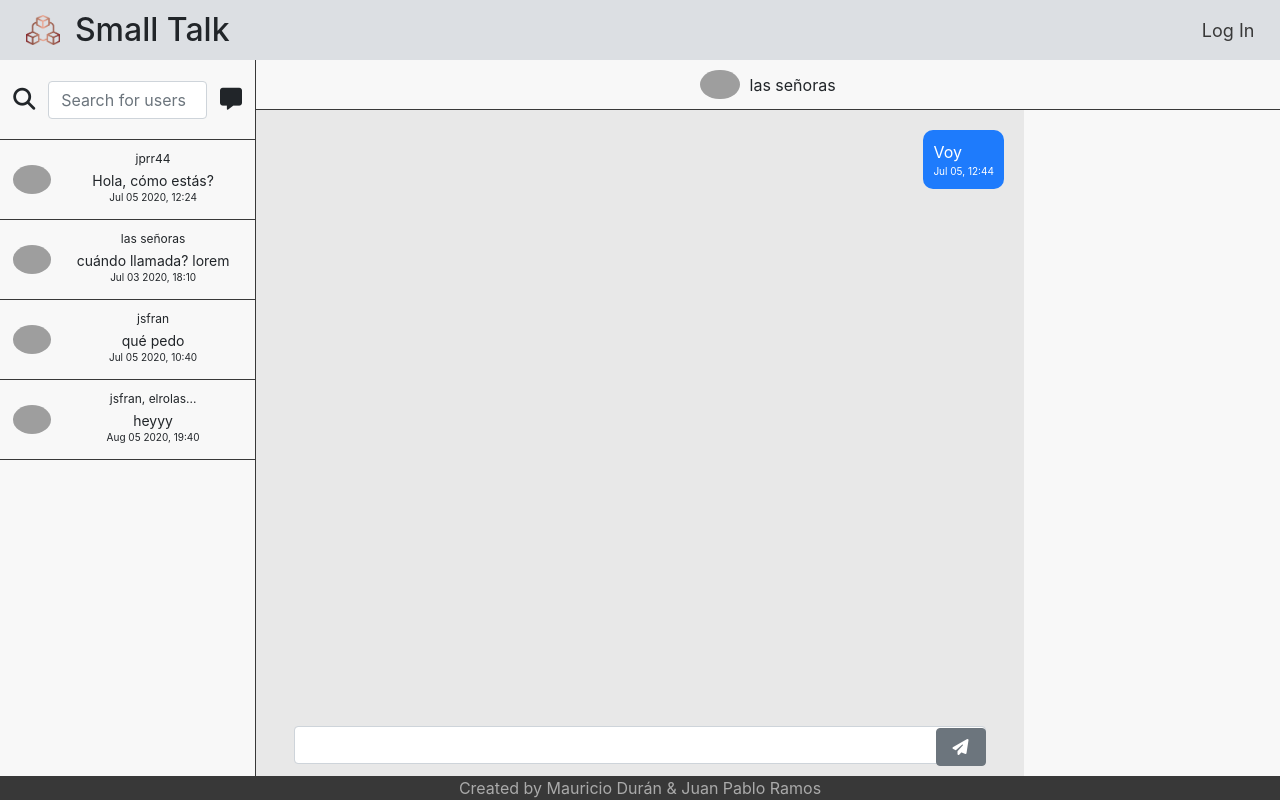
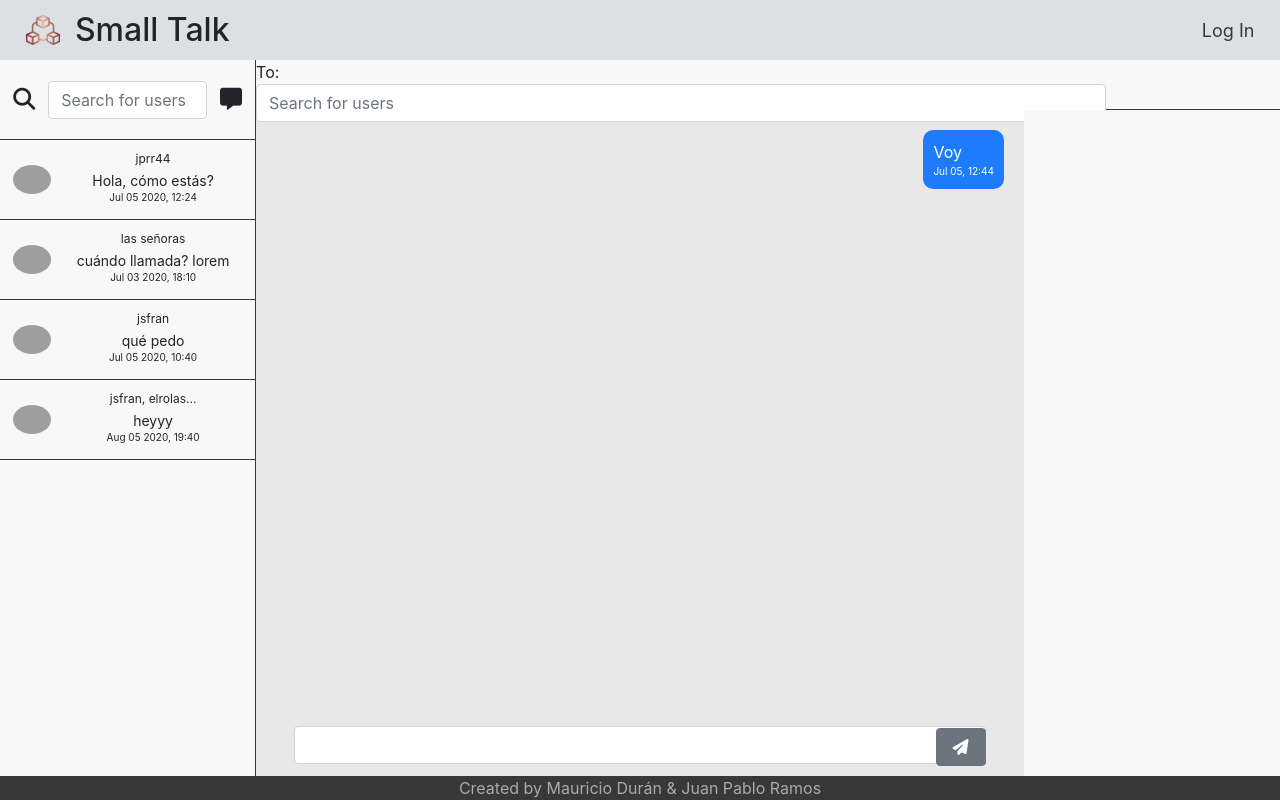
Before and after one commit to mauduran/Live-Chat-App, a React (Create React App) app: page /messages in a window 1280 px wide. Both pictures are taken after a click on the element 127 px from the left and 260 px from the top of the page. Built offline with nearby package versions, Linux system fonts and the light colour scheme; grey boxes are pictures that could not be loaded.

Commit message:
Created component ConvoBar

```diff
--- a/src/components/Messages/ActiveChat/ActiveChat.js
+++ b/src/components/Messages/ActiveChat/ActiveChat.js
@@ -3,6 +3,7 @@ import ActiveChatMessages from '../ActiveChatMessages/ActiveChatMessages'
 import ConversationBar from '../ConversationBar/ConversationBar';
 import ActiveChatInfo from '../ActiveChatInfo/ActiveChatInfo';
 import ActiveChatInput from '../ActiveChatInput/ActiveChatInput';
+import CreateConvoBar from '../CreateConvoBar/CreateConvoBar';
 
 const dummyMessages = [
     {
@@ -69,7 +70,8 @@ export default function ActiveChat({ activeConversation }) {
     const [messages, setmessages] = useState(dummyMessages)
     return (
         <div id='ActiveConversation' >
-            <ConversationBar activeConversation={activeConversation} />
+            {/* <ConversationBar activeConversation={activeConversation} /> */}
+            <CreateConvoBar/>
             <div style={{ display: 'flex', height: "calc(100% - 50px)" }}>
                 <div style={{ width: "75%", height: "100%" }}>
                     <ActiveChatMessages activeConversation={activeConversation} messages={messages} />
--- /dev/null
+++ b/src/components/Messages/CreateConvoBar/CreateConvoBar.css
@@ -0,0 +1,4 @@
+#ConvoBar{
+    margin-right: 100px;
+    width: 850px;
+}
--- /dev/null
+++ b/src/components/Messages/CreateConvoBar/CreateConvoBar.js
@@ -0,0 +1,11 @@
+import React from 'react';
+import './CreateConvoBar.css';
+import { Input } from 'reactstrap';
+
+export default function CreateConvoBar() {
+    return (
+        <div id="CreateConvoBar" style={{ width: '100%', height: '50px', backgroundColor: '#f8f8f8', borderBottom: '1px solid #383838' }} >
+            To: <Input type="text" name="ConvoBar" id="ConvoBar" placeholder="Search for users" />
+        </div>
+    )
+}
```
Also changed, not shown: src/components/Messages/ActiveChatInfo/ActiveChatInfo.js (line endings or trailing spaces).
